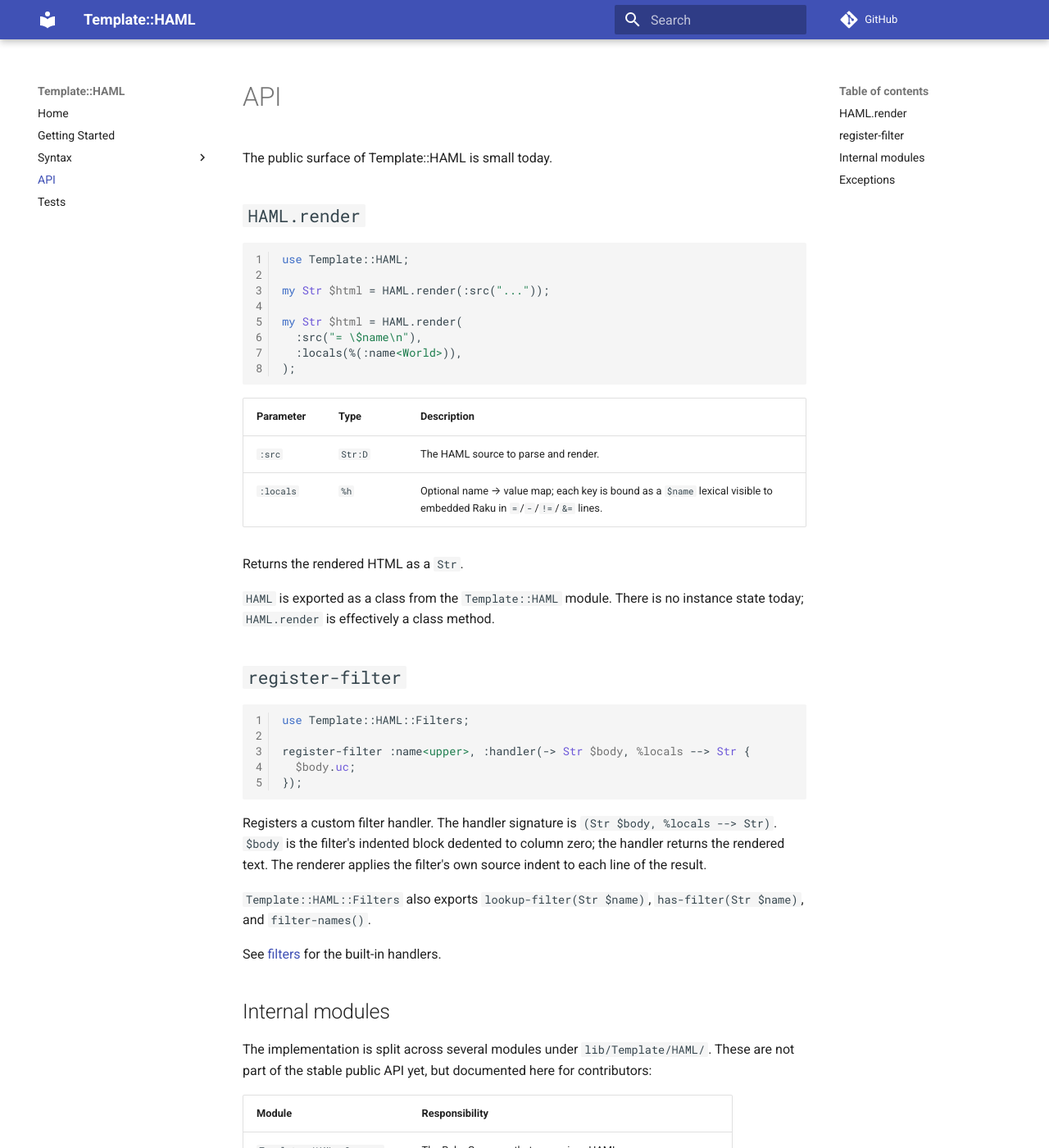
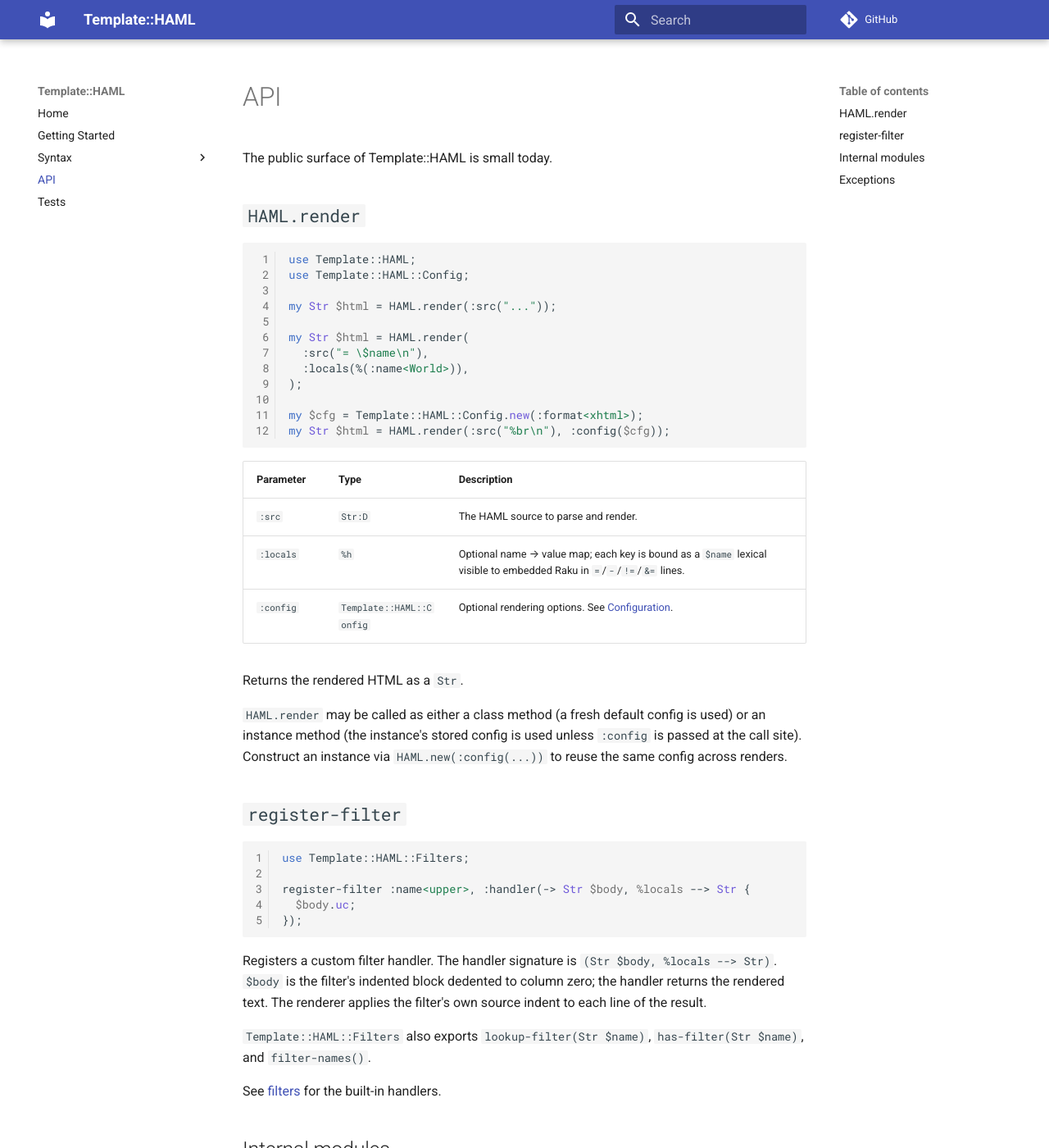
Before and after one commit to gdonald/Template-HAML, an MkDocs documentation site: the page built from docs-src/docs/api.md, in a window 1280 px wide and 1400 px high. Shown: the whole window at 82% size. Built offline with MkDocs 1.6.1 and Material for MkDocs 9.7.7, drawn with Linux system fonts in a browser that asks for light colours; comment, search, counter and statistics services are not loaded; some of the changed text lies outside the part shown.

Commit message:
Add configuration, output modes, and formats

````diff
--- a/docs-src/docs/api.md
+++ b/docs-src/docs/api.md
@@ -6,6 +6,7 @@ The public surface of Template::HAML is small today.
 
 ```raku
 use Template::HAML;
+use Template::HAML::Config;
 
 my Str $html = HAML.render(:src("..."));
 
@@ -13,16 +14,23 @@ my Str $html = HAML.render(
   :src("= \$name\n"),
   :locals(%(:name<World>)),
 );
+
+my $cfg = Template::HAML::Config.new(:format<xhtml>);
+my Str $html = HAML.render(:src("%br\n"), :config($cfg));
 ```
 
 | Parameter | Type    | Description                                                          |
 |-----------|---------|----------------------------------------------------------------------|
 | `:src`    | `Str:D` | The HAML source to parse and render.                                 |
 | `:locals` | `%h`    | Optional name → value map; each key is bound as a `$name` lexical visible to embedded Raku in `=`/`-`/`!=`/`&=` lines. |
+| `:config` | `Template::HAML::Config` | Optional rendering options. See [Configuration](syntax/config.md). |
 
 Returns the rendered HTML as a `Str`.
 
-`HAML` is exported as a class from the `Template::HAML` module. There is no instance state today; `HAML.render` is effectively a class method.
+`HAML.render` may be called as either a class method (a fresh default config is
+used) or an instance method (the instance's stored config is used unless
+`:config` is passed at the call site). Construct an instance via
+`HAML.new(:config(...))` to reuse the same config across renders.
 
 ## `register-filter`
 
@@ -59,6 +67,7 @@ The implementation is split across several modules under `lib/Template/HAML/`. T
 | `Template::HAML::Renderer`   | Walks the parse tree and emits HTML.                          |
 | `Template::HAML::Filter`     | AST node representing a filter line and its dedented body.    |
 | `Template::HAML::Filters`    | Filter registry plus the built-in filter handlers.            |
+| `Template::HAML::Config`     | Per-render configuration: format, escape options, output style, etc. |
 | `Template::HAML::X`          | Exception types raised by the parser.                         |
 
 ## Exceptions
--- a/docs-src/mkdocs.yml
+++ b/docs-src/mkdocs.yml
@@ -14,6 +14,7 @@ nav:
     - Plain text: syntax/plain-text.md
     - Control flow: syntax/control-flow.md
     - Filters: syntax/filters.md
+    - Configuration: syntax/config.md
   - API: api.md
   - Tests: testing.md
 theme:
````
Also changed, not shown: docs-src/docs/syntax/config.md (added, +101 -0 lines), 7 other files.
